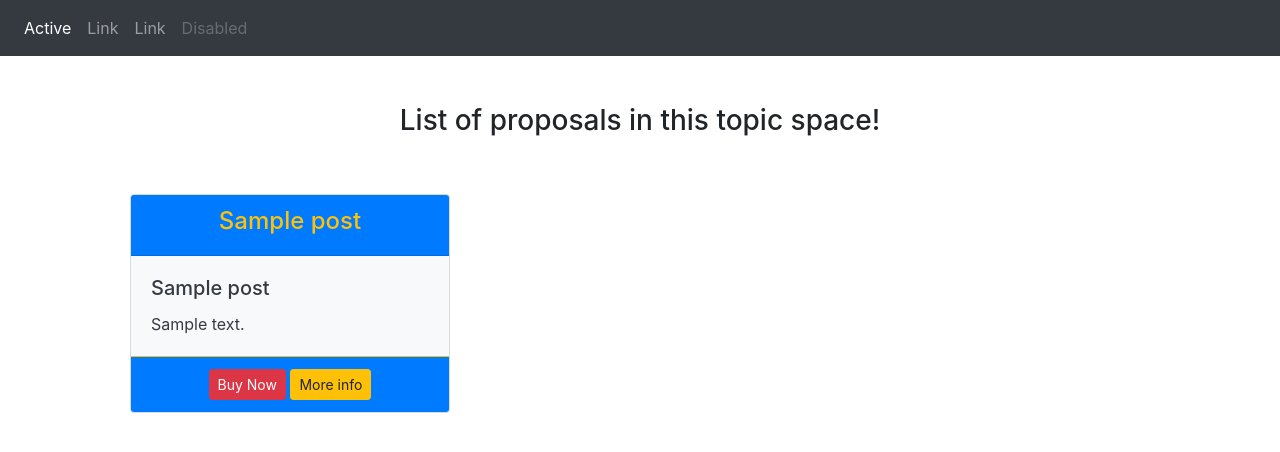
After one commit to deekshithanand/Propose, a Flask app: page /topic/1/ in a window 1280 px wide. The commit adds this page. Shown: the top 452 px of the page. Run offline with Flask 2, Linux system fonts and the light colour scheme; tables that the repository leaves empty hold one stand-in row (values such as "Sample post"); some libraries are stand-ins or nearby versions.

Commit message:
post create and read

```diff
--- a/scripts.py
+++ b/scripts.py
@@ -3,11 +3,12 @@ from src import create_app,db
 app = create_app
 manager = Manager(app)
 
+# add the command and the required script in function
+#command name will be init_db
 @manager.command
 def init_db():
     db.create_all()
+    print("Database Initiated! \nThis doesn't handle migrations!")
 
 if __name__ == "__main__":
     manager.run()
-    print("Database initialized successfully!")
-    print("Migrations are not handled by init-db")
--- a/src/__init__.py
+++ b/src/__init__.py
@@ -12,9 +12,11 @@ def create_app():
         #import blue prints
         from .auth import auth
         from .topics import topic
+        from .posts import post
 
         app.register_blueprint(auth.auth_bp)
         app.register_blueprint(topic.topics_bp)
+        app.register_blueprint(post.post_bp)
 
 
     return app
--- /dev/null
+++ b/src/posts/forms.py
@@ -0,0 +1,6 @@
+from flask_wtf import FlaskForm
+from wtforms import validators,StringField,TextAreaField
+
+class PostForm(FlaskForm):
+    name = StringField("Proposal Title",[validators.DataRequired()])
+    description = TextAreaField("Elaborate Your Proposal",[validators.DataRequired()])
--- /dev/null
+++ b/src/posts/post.py
@@ -0,0 +1,71 @@
+from flask import Blueprint, url_for, request, redirect, render_template,flash
+from src.models import Topic, Post
+from werkzeug.exceptions import NotFound, InternalServerError
+from .forms import PostForm
+from src import db
+
+post_bp = Blueprint('post_bp', __name__, template_folder='templates')
+
+
+# TODO:
+# CRUD OPS for posts within topic.
+
+
+@post_bp.route("/topic/<int:topic_id>/")
+@post_bp.route("/topic/<int:topic_id>/posts/")
+def get_posts(topic_id):
+    # return existing posts
+    # check if topic_id exists:
+    id = Topic.query.with_entities(Topic.id).filter(Topic.id == topic_id).first()
+    if id:
+        posts = Post.query.filter(Post.topic_id == topic_id).all()
+        return render_template("posts.html", posts=posts)
+    else:
+        raise NotFound
+
+
+@post_bp.route("/topic/<int:topic_id>/edit_post/<int:post_id>/", methods=['GET', 'POST'])
+def edit_post(post_id, topic_id):
+    # edit post if there else not found
+    if request.method == 'GET':
+        # send in the form
+        return "Edit post"
+
+    if request.method == 'POST':
+        # update post.
+        return redirect(url_for('post_bp.get_posts'))
+
+
+# create post
+@post_bp.route("/topic/<int:topic_id>/create_post/", methods=['GET', 'POST'])
+def create_post(topic_id):
+    if request.method == 'GET':
+        form = PostForm()
+        return render_template('create_post.html',form= form,id = topic_id)
+
+    if request.method == 'POST':
+        #create topic
+        formData = PostForm(request.form)
+        if formData.validate(): #for csrf token validation
+            new_post = Post(name = formData.name.data,description = formData.description.data,topic_id = topic_id)
+            try:
+                db.session.add(new_post)
+                db.session.flush()
+                db.session.commit()
+                return redirect(url_for('post_bp.get_posts',topic_id=topic_id))
+            except :
+                raise InternalServerError
+        else:
+            flash("Form validation error!",'danger')
+            return render_template('create_post.html',form = formData,id = topic_id)
+
+
+# # delete post entry
+
+
+# @post_bp.route("/topic/<int:topic_id>/delete_post/<int:post_id>/", method=['GET', 'POST'])
+# def delete_post(post_id, topic_id):
+#     if request.method == 'GET':
+#         return "DEL POST"
+#     if request.method == 'POST':
+#         return 'POST DELETED'
--- /dev/null
+++ b/src/posts/templates/posts.html
@@ -0,0 +1,37 @@
+{%extends 'base.html' %} {% block body %}
+<div class="container">
+  {% if posts%}
+  <h3 class="text-center">List of proposals in this topic space!</h3><br/><br/>
+  <div class="container d-flex flex-wrap">
+  {% for post in posts %}
+
+  <div class="col-sm-4">
+    <div class="card text-dark bg-light">
+      <div class="card-header bg-primary text-center text-warning">
+        <h4>{{post.name}}</h4>
+      </div>
+
+      <div class="card-body " >
+        <h5 class="card-title">{{post.name}}</h5>
+
+        <p class="card-text text-left " style="overflow: hidden;text-overflow: ellipsis;display: -webkit-box;-webkit-line-clamp: 2;-webkit-box-orient: vertical; ">{{post.description}}</p>
+      </div>
+
+      <div class="card-footer bg-primary border-warning text-center">
+        <a href="#" class="btn btn-danger btn-sm">Buy Now</a>
+        <a href="#" class="btn btn-warning btn-sm">More info</a>
+      </div>
+    </div>
+  </div>
+
+  {% endfor %}
+  </div>
+  {% else %}
+  <div class="jumbotron">
+    <h2>
+      Oops! This topic space does not contain proposals yet!
+    </h2>
+  </div>
+  {% endif %}
+</div>
+{% endblock %}
--- a/src/templates/base.html
+++ b/src/templates/base.html
@@ -1,6 +1,7 @@
 <!DOCTYPE html>
 <html lang="en">
   <head>
+    <link rel="shortcut icon" href="{{ url_for('static', filename='favicon.png') }}">
     <meta charset="UTF-8" />
     <meta name="viewport" content="width=device-width, initial-scale=1.0" />
     <title>Proposal</title>
```
Also changed, not shown: src/models.py (+12 -0 lines), src/posts/templates/create_post.html (added, +13 -0 lines), src/static/favicon.png (added).
